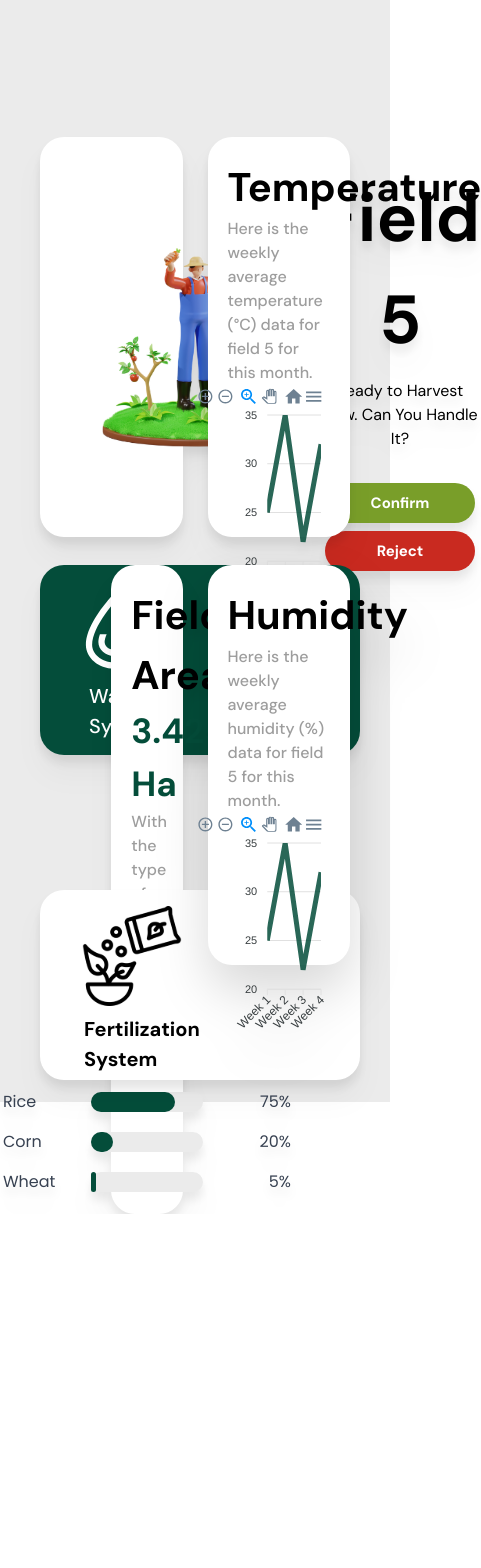
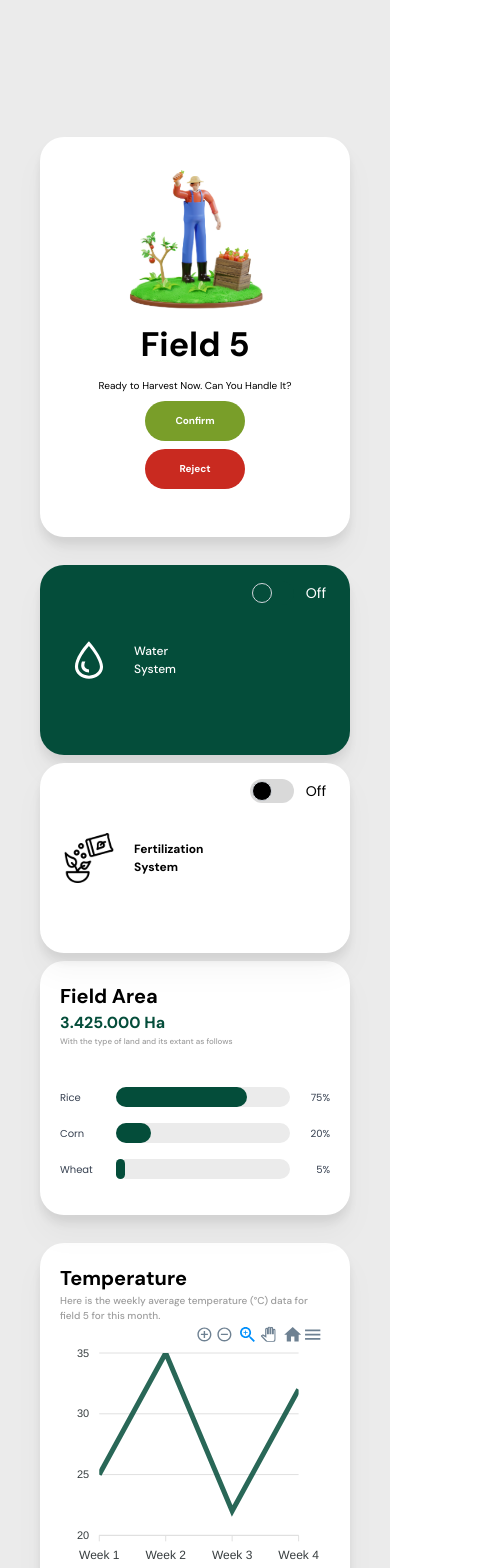
Before and after one commit to AdrenalinApprizal/EaseFarm, a Next.js app: page /fields/1 in a window 390 px wide. Shown: the top 1568 px of the page, 481 px wide, since content can reach past the window. Before the commit the page ends 1214 px from the top, so only its background shows below. Built offline with nearby package versions, Linux system fonts and the light colour scheme.

Commit message:
Fix: Detail Field

```diff
--- a/src/app/fields/[fieldsID]/components/percentageHorizontal.tsx
+++ b/src/app/fields/[fieldsID]/components/percentageHorizontal.tsx
@@ -8,8 +8,8 @@ const PercentageBarChart: React.FC<PercentageBarChartProps> = ({ data }) => {
   return (
     <div className="flex flex-col items-center space-y-4">
       {data.map((item, index) => (
-        <div key={index} className="flex items-center w-72 space-x-2">
-          <div className="flex-shrink-0 w-20 text-gray-700">{item.label}</div>
+        <div key={index} className="flex items-center w-full space-x-2">
+          <div className="flex-shrink-0 w-12 sm:w-20 text-[10px] md:text-[20px] text-gray-700">{item.label}</div>
           <div className="flex-1 bg-[#EBEBEB] h-5 relative flex flex-col rounded-full">
             <div
               className="flex-1 bg-[#044D3A] rounded-full"
@@ -17,7 +17,7 @@ const PercentageBarChart: React.FC<PercentageBarChartProps> = ({ data }) => {
             >
             </div>
           </div>
-          <div className="flex-shrink-0 w-20 text-gray-700 text-right">{item.percentage}%</div>
+          <div className="flex-shrink-0 w-8 sm:w-12 xl:w-10 text-[10px] md:text-[20px] text-gray-700 text-right">{item.percentage}%</div>
         </div>
       ))}
     </div>
--- a/src/app/fields/[fieldsID]/detailField.tsx
+++ b/src/app/fields/[fieldsID]/detailField.tsx
@@ -47,20 +47,20 @@ const DetailedField = () => {
 
   return (
     <div className="min-h-screen bg-[#EBEBEB] py-[137px]">
-      <div className="px-10 grid grid-cols-2 gap-x-[25px] gap-y-7">
-        <div className="h-[400px] rounded-3xl drop-shadow-xl bg-white flex items-center">
-          <div className="mx-12 flex gap-4">
-            <Image src="/farmer1.svg" alt="" width={350} height={350}/>
-            <div className="w-[200px] pt-16 flex flex-col items-center">
-              <h1 className="text-center text-[68px] font-bold font-dmsans">
+      <div className="px-10 grid grid-cols-1 xl:grid-cols-2 gap-x-[25px] gap-y-7">
+        <div className="h-[400px] rounded-3xl drop-shadow-xl bg-white flex justify-center">
+          <div className="p-2 flex flex-col items-center md:gap-4 md:flex-row md:px-10 lg:px-32 xl:px-12">
+            <Image src="/farmer1.svg" alt="" width={350} height={350} className="w-[150px] md:w-[350px]"/>
+            <div className="w-[200px] flex flex-col items-center">
+              <h1 className="text-center text-[34px] font-bold font-dmsans md:text-[68px]">
                 Field 5
               </h1>
-              <p className="pt-2 text-center text-[16px] font-normal font-dmsans">
+              <p className="pt-2 text-center text-[10px] md:text-[18px] font-normal font-dmsans">
                 {harvestStatus}
               </p>
-              <div className="pt-8 flex flex-col">
+              <div className="pt-2 md:pt-8 flex flex-col items-center">
               {isConfirmed ? (
-                  <button className="w-[150px] h-[40px] bg-[#799E29] rounded-full text-white font-dmsans font-bold text-[15px]">
+                  <button className="w-[100px] h-[40px] bg-[#799E29] rounded-full text-white font-dmsans font-bold text-[10px] md:text-[15px] md:w-[150px] md:h-[40px]">
                     Finish
                   </button>
                 ) : (
@@ -68,14 +68,14 @@ const DetailedField = () => {
                     {!isRejected && (
                       <button
                         onClick={handleConfirm}
-                        className="w-[150px] h-[40px] bg-[#799E29] rounded-full text-white font-dmsans font-bold text-[15px]">
+                        className="w-[100px] h-[40px] bg-[#799E29] rounded-full text-white font-dmsans font-bold text-[10px] md:text-[15px]">
                         Confirm
                       </button>
                     )}
                     {!isRejected && (
                       <button
                         onClick={handleReject}
-                        className="w-[150px] h-[40px] bg-[#C92A20] rounded-full text-white font-dmsans font-bold text-[15px] mt-2">
+                        className="w-[100px] h-[40px] bg-[#C92A20] rounded-full text-white font-dmsans font-bold text-[10px] mt-2 md:text-[15px]">
                         Reject
                       </button>
                     )}
@@ -85,16 +85,18 @@ const DetailedField = () => {
             </div>
           </div>
         </div>
-        <div className="h-[400px] rounded-3xl drop-shadow-xl bg-white p-5">
-            <p className="font-dmsans font-bold text-[40px] text-black">Temperature</p>
-            <p className="font-dmsans font-medium text-[16px] text-[#9D9D9D]">Here is the weekly average temperature (°C) data for field 5 for this month.</p>
+        <div className="row-start-3 h-[400px] rounded-3xl drop-shadow-xl bg-white p-5 xl:col-start-2 xl:row-start-1">
+            <p className="font-dmsans font-bold text-[20px] md:text-[40px] text-black">Temperature</p>
+            <p className="font-dmsans font-medium text-[10px] md:text-[16px] text-[#9D9D9D]">Here is the weekly average temperature (°C) data for field 5 for this month.</p>
             <LineChart data={tempData}/>
         </div>
-        <div className="h-[400px] grid grid-cols-2">
-          <div className="w-[320px] h-[190px] bg-[#044D3A] rounded-3xl drop-shadow-xl py-4 px-6 flex justify-between">
-            <div className="flex flex-col items-center">
-              <Image src="/water.svg" alt="" width={100} height={100}/>
-              <h1 className="pl-5 font-dmsans text-white text-[20px] font-medium">Water<br />System</h1>
+        <div className="h-[650px] sm:h-[400px] grid grid-cols-1 sm:grid-cols-2 sm:gap-2 xl:gap-0">
+          <div className="h-[190px] bg-[#044D3A] rounded-3xl drop-shadow-xl py-4 px-6 flex justify-between xl:w-[320px]">
+            <div className="flex md:justify-center">
+              <div className="flex md:flex-col items-center">
+                <Image src="/water.svg" alt="" width={100} height={100} className="w-[50px] md:w-[100px]"/>
+                <h1 className="pl-5 font-dmsans text-white text-[12px] md:text-[20px] font-medium">Water<br />System</h1>
+              </div>
             </div>
             <div className="flex flex-col items-start">
               <label className="relative inline-flex items-center cursor-pointer">
@@ -105,30 +107,34 @@ const DetailedField = () => {
             </div>
           </div>
           <div className="row-span-2 bg-white rounded-3xl drop-shadow-xl p-5">
-            <p className="font-dmsans font-bold text-[40px] text-black">Field Area</p>
-            <p className="font-dmsans font-bold text-[35px] text-[#044D3A]">3.425.000 Ha</p>
-            <p className="font-dmsans font-medium text-[16px] text-[#9D9D9D]">With the type of land and its extant as follows</p>
+            <p className="font-dmsans font-bold text-[20px] md:text-[40px] text-black">Field Area</p>
+            <p className="font-dmsans font-bold text-[16px] md:text-[35px] text-[#044D3A]">3.425.000 Ha</p>
+            <p className="font-dmsans font-medium text-[8px] md:text-[16px] text-[#9D9D9D]">With the type of land and its extant as follows</p>
             <div className="mt-10">
               <PercentageBarChart data={fieldData}/>
             </div>
           </div>
-          <div className="w-[320px] h-[190px] bg-white rounded-3xl drop-shadow-xl py-4 px-6 flex justify-between">
-            <div className="flex flex-col items-center">
-              <Image src="/fertilize.svg" alt="" width={100} height={100}/>
-              <h1 className="pt-2 pl-5 font-dmsans text-black text-[20px] font-bold">Fertilization<br />System</h1>
+          <div className="row-start-2 sm:row-start-2 h-[190px] bg-white rounded-3xl drop-shadow-xl py-4 px-6 flex justify-between xl:w-[320px]">
+            <div className="flex md:justify-center">
+              <div className="flex md:flex-col items-center">
+                <Image src="/fertilize.svg" alt="" width={100} height={100} className="w-[50px] md:w-[100px]"/>
+                <h1 className="md:pt-2 pl-5 font-dmsans text-black text-[12px] md:text-[20px] font-bold">Fertilization<br />System</h1>
+              </div>
             </div>
-            <div className="flex flex-col items-start">
+            <div className="flex flex-col items-start sm:items-center">
               <label className="relative inline-flex items-center cursor-pointer">
                 <input type="checkbox" value="" className="sr-only peer" onChange={handleFertilizeSystem}/>
                 <div className="w-11 h-6 bg-[#D9D9D9]  peer-focus:ring-4 peer-focus:ring-white  rounded-full peer dark:bg-[#D9D9D9] peer-checked:after:translate-x-full rtl:peer-checked:after:-translate-x-full peer-checked:after:border-slate-400 after:content-[''] after:absolute after:top-[2px] after:start-[2px] after:bg-black after:border-gray-300 after:border after:rounded-full after:h-5 after:w-5 after:transition-all dark:border-gray-600 peer-checked:bg-[#D9D9D9]"></div>
                 <span className="ms-3 text-sm font-medium text-black dark:text-black">{fertilizeSystem}</span>
               </label>
             </div>
+
+
           </div>
         </div>
         <div className="h-[400px] rounded-3xl drop-shadow-2xl bg-white p-5">
-          <p className="font-dmsans font-bold text-[40px] text-black">Humidity</p>
-          <p className="font-dmsans font-medium text-[16px] text-[#9D9D9D]">Here is the weekly average humidity (%) data for field 5 for this month.</p>
+          <p className="font-dmsans font-bold text-[20px] md:text-[40px] text-black">Humidity</p>
+          <p className="font-dmsans font-medium text-[10px] md:text-[16px] text-[#9D9D9D]">Here is the weekly average humidity (%) data for field 5 for this month.</p>
           <LineChart data={humidityData}/>
         </div>
       </div>
```
